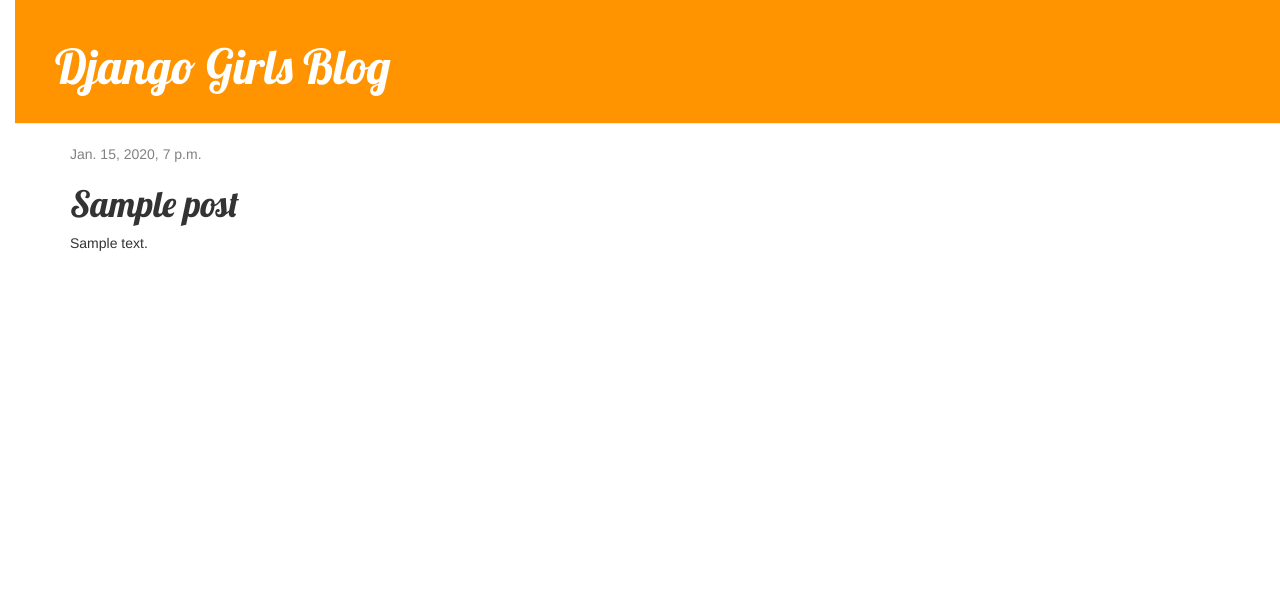
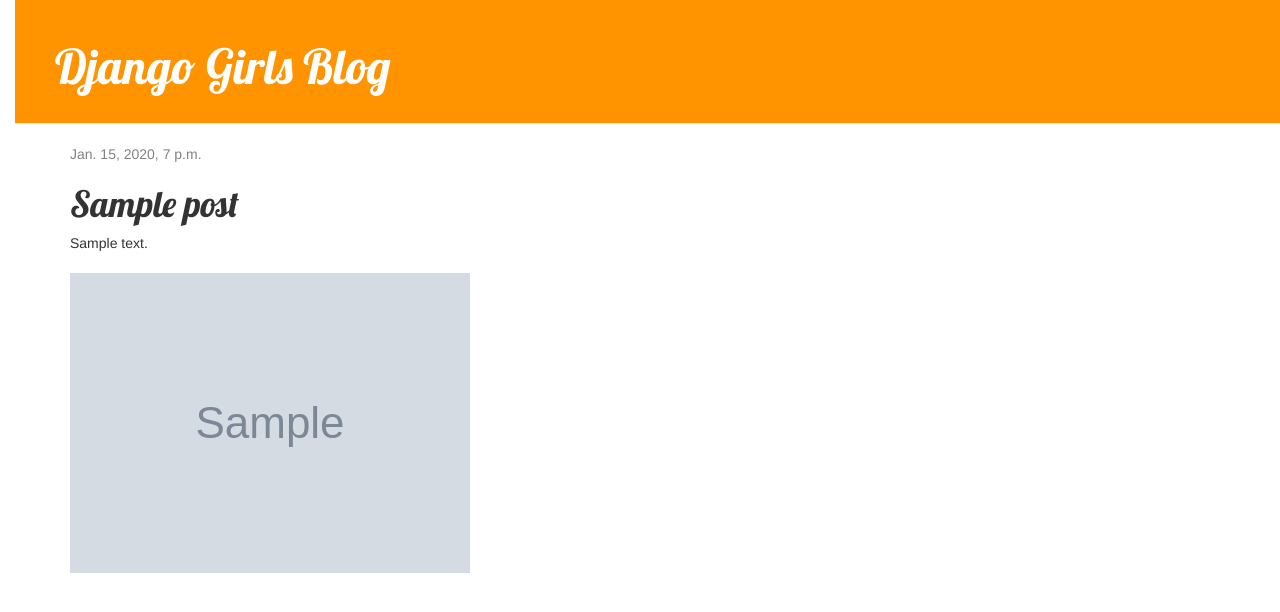
Before and after one commit to jingyo1/mysite, a Django app: page /post/1/ in a window 1280 px wide. Shown: the top 612 px of the page. Run offline with Django 5.2, Linux system fonts and the light colour scheme; tables that the repository leaves empty hold one stand-in row (values such as "Sample post"); grey boxes marked "Sample" are stand-in pictures; some libraries are stand-ins or nearby versions.

Commit message:
Add image tag to post_detail template

```diff
--- a/blog/templates/blog/post_detail.html
+++ b/blog/templates/blog/post_detail.html
@@ -7,10 +7,13 @@
                 {{ post.published_date }}
             </div>
         {% endif %}
-        {% if user.is_authenticated %}
-            <a class="btn btn-default" href="{% url 'post_edit' pk=post.pk %}"><span class="glyphicon glyphicon-pencil"></span></a>
-        {% endif %}
         <h1>{{ post.title }}</h1>
         <p>{{ post.text|linebreaksbr }}</p>
+
+        {% if post.image %}
+            <div class="post-image-detail" style="margin-top: 20px;">
+                <img src="{{ post.image.url }}" class="rounded img-fluid" alt="{{ post.title }}" style="max-width: 100%; h-height: auto;">
+            </div>
+        {% endif %}
     </div>
 {% endblock %}
```
